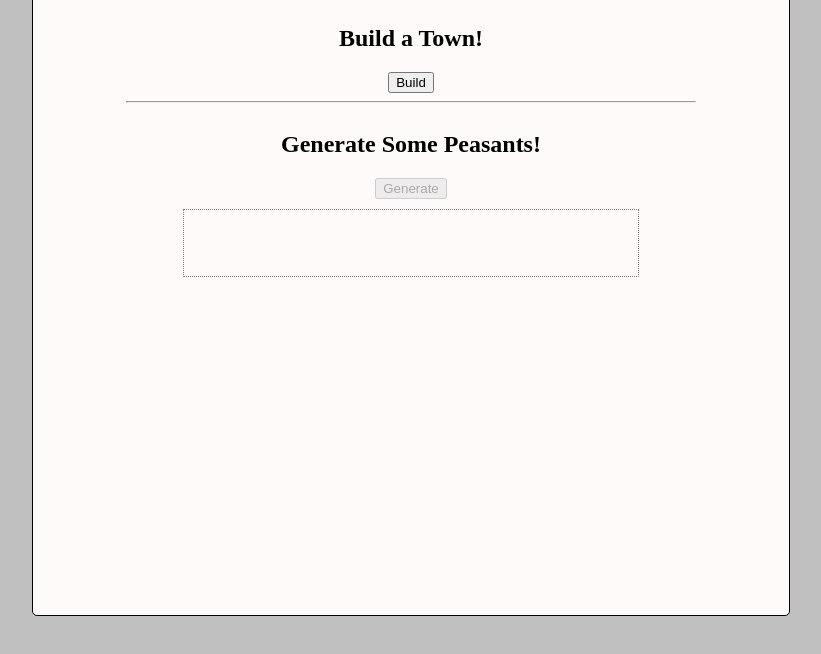
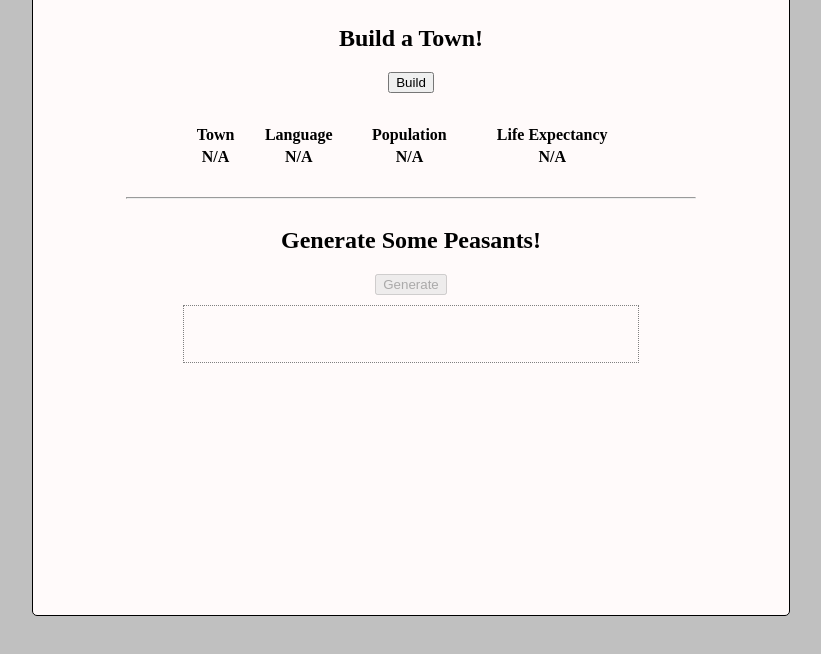
Before and after one commit to nvanbaak/medieval-town-simulator, a website: page public/html/main.html in a window 1280 px wide. Shown: the part 126-780 px from the top of the page, without its empty margins (229-1050 px from the left). Drawn offline with nearby package versions, Linux system fonts and the light colour scheme.

Commit message:
created town information display

```diff
--- a/public/css/main.css
+++ b/public/css/main.css
@@ -31,7 +31,7 @@ hr {
 }
 
 .col {
-    margin: 20px 20px 30px 30px;
+    margin: 20px;
     justify-content: flex-start;
 }
 
@@ -46,3 +46,9 @@ hr {
 .nameCol {
     text-transform: capitalize;
 }
+
+table {
+    width: 60%;
+    margin: 30px auto 20px auto;
+    justify-content: space-around;
+}
--- a/public/html/main.html
+++ b/public/html/main.html
@@ -19,9 +19,20 @@
             <section class="flexbox">
                 <h2>Build a Town!</h2>
                 <button id="townGen">Build</button>
-                <div class="output">
-
-                </div>
+                <table>
+                    <tr>
+                        <th>Town</th>
+                        <th>Language</th>
+                        <th>Population</th>
+                        <th>Life Expectancy</th>
+                    </tr>
+                    <tr id="townData">
+                        <th>N/A</th>
+                        <th>N/A</th>
+                        <th>N/A</th>
+                        <th>N/A</th>
+                    </tr>
+                </table>
             </section>
 
             <hr>
--- a/public/js/main.js
+++ b/public/js/main.js
@@ -6,7 +6,6 @@ const townGenBtn = $("#townGen");
 
 let town;
 let lang;
-
 
 $(document).ready(function() {
 
@@ -21,6 +20,7 @@ $(document).ready(function() {
 
             // load town
             town = newTown
+            console.log(town)
 
             // Load language
             lang = town.language;
@@ -31,7 +31,7 @@ $(document).ready(function() {
 
         });
 
-    })
+    });
 
     // Generates ten peasants and lists them on the page
     nameGenBtn.click(function() {
--- a/routes/apiroutes.js
+++ b/routes/apiroutes.js
@@ -13,7 +13,6 @@ module.exports = function(app) {
     app.get("/api/population", function (req, res) {
 
         newTown = new Population(req.popSize, req.lifeExpect)
-
         res.json(newTown)
 
     });
```
